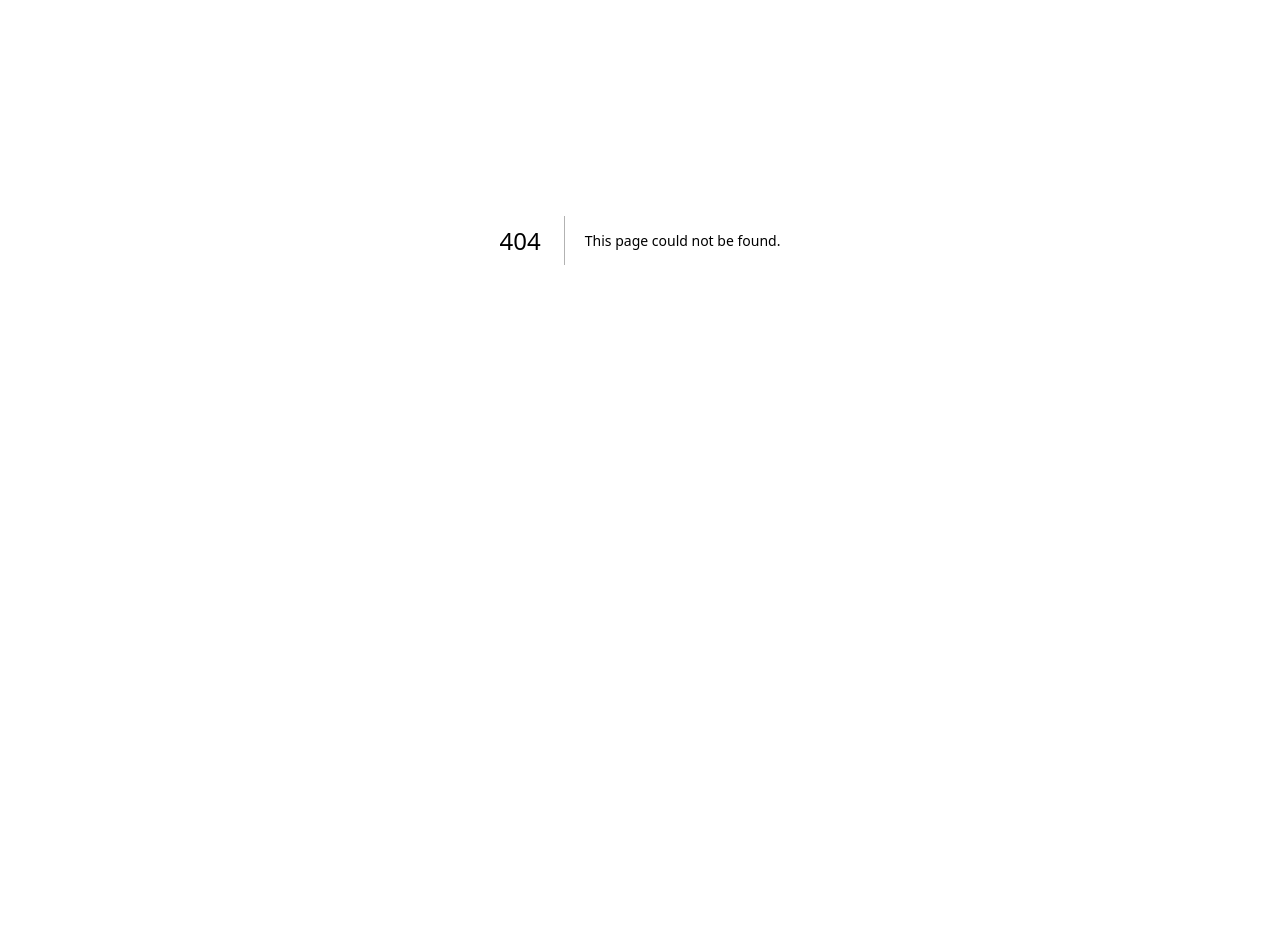
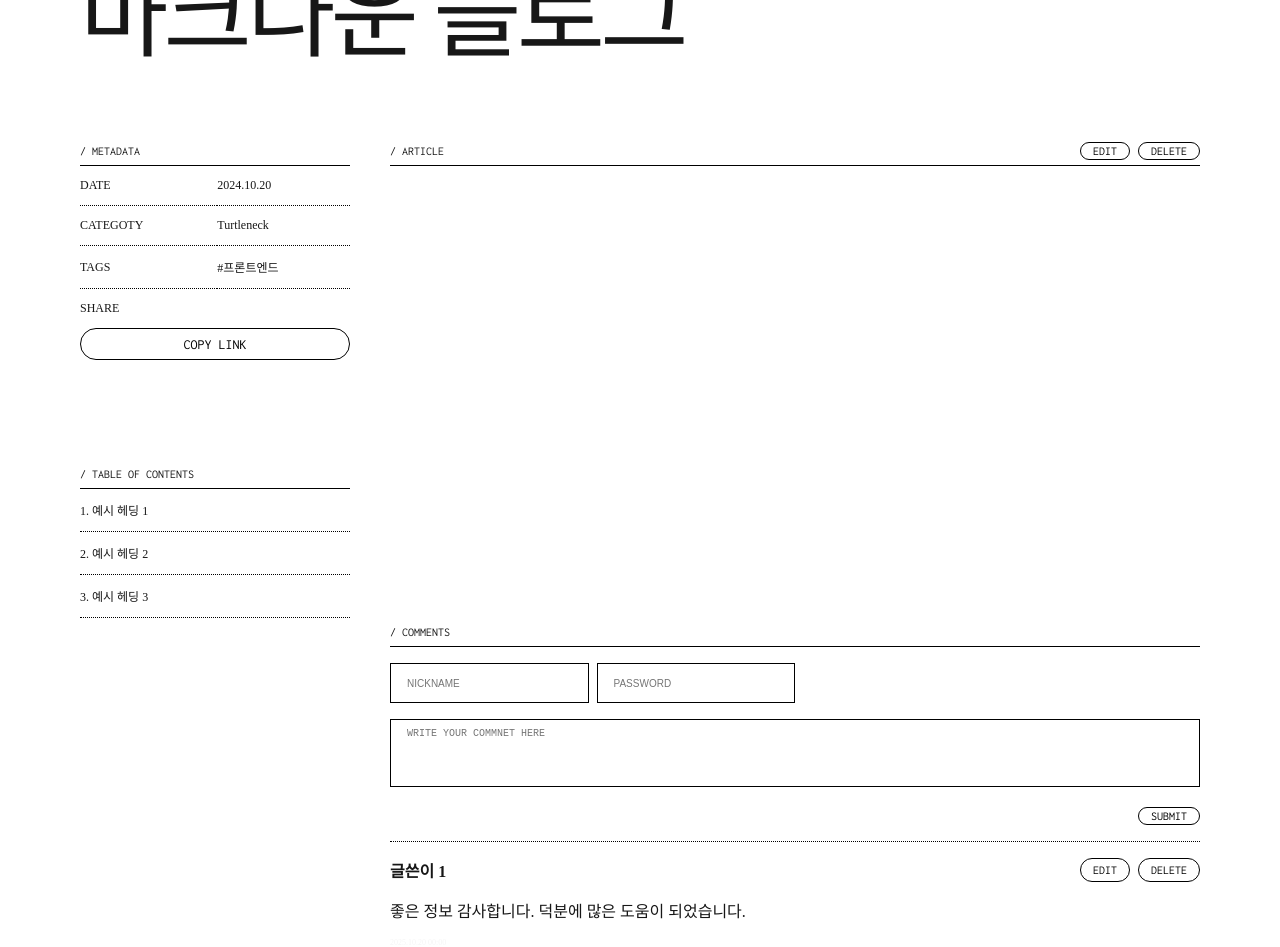
Before and after one commit to prgrms-fe-devcourse/NFE1_2_3_Turtleneck, a Next.js app in the folder client/: page /post in a window 1280 px wide. Before the commit this address had no page. Shown: the part 160-1107 px from the top of the page. Before the commit the page ends 800 px from the top, so only its background shows below. Built offline with nearby package versions, Linux system fonts and the light colour scheme.

Commit message:
:sparkle: Feat: 상세 페이지 레이아웃 화면 구현

```diff
--- /dev/null
+++ b/client/src/app/post/page.jsx
@@ -0,0 +1,113 @@
+import React from 'react';
+import MarkdownIt from 'markdown-it';
+import styles from './post.module.scss';
+
+const md = new MarkdownIt();
+
+const page = () => {
+  return (
+    <div className={styles.post_container}>
+      <header className={styles.header_section}>
+        <button className={styles.btn_back}>[B] BACK</button>
+        <h1 className={styles.post_title}>
+          React와 Next.js로 만드는 마크다운 블로그
+        </h1>
+      </header>
+
+      <aside className={styles.aside_section}>
+        <div className={styles.metadata_section}>
+          <div className={styles.section_name}>/ METADATA</div>
+          <table>
+            <tbody>
+              <tr>
+                <th className={styles.metadata_label}>DATE</th>
+                <td className={styles.metadata_value}>2024.10.20</td>
+              </tr>
+              <tr>
+                <th className={styles.metadata_label}>CATEGOTY</th>
+                <td className={styles.metadata_value}>Turtleneck</td>
+              </tr>
+              <tr>
+                <th className={styles.metadata_label}>TAGS</th>
+                <td className={styles.metadata_value}>#프론트엔드</td>
+              </tr>
+              <tr>
+                <th className={styles.metadata_label}>SHARE</th>
+                <td className={styles.metadata_value}></td>
+              </tr>
+            </tbody>
+          </table>
+          <button className={styles.btn_share_copy}>COPY LINK</button>
+        </div>
+        <div className={styles.toc_section}>
+          <div className={styles.section_name}>/ TABLE OF CONTENTS</div>
+          <ol className={styles.toc_list}>
+            <li className={styles.toc_item}>예시 헤딩 1</li>
+            <li className={styles.toc_item}>예시 헤딩 2</li>
+            <li className={styles.toc_item}>예시 헤딩 3</li>
+          </ol>
+        </div>
+      </aside>
+
+      <div className={styles.article_section}>
+        <div className={styles.article_header}>
+          <div className={styles.section_name}>/ ARTICLE</div>
+          <div className={styles.article_btns}>
+            <button className={styles.btn_edit}>EDIT</button>
+            <button className={styles.btn_delete}>DELETE</button>
+          </div>
+        </div>
+        <article className={styles.article_content}>
+          {/* 더미 마크다운 문서 렌더링 */}
+        </article>
+      </div>
+
+      <div className={styles.comments_section}>
+        <div className={styles.comment_form_header}>
+          <div className={styles.section_name}>/ COMMENTS</div>
+          {/* <button className={styles.btn_post_like}>POST LIKE</button> */}
+        </div>
+        <div className={styles.comment_form}>
+          <div className={styles.commenter_info}>
+            <input
+              type="text"
+              className={styles.input_nickname}
+              placeholder="NICKNAME"
+            />
+            <input
+              type="password"
+              className={styles.input_password}
+              placeholder="PASSWORD"
+            />
+          </div>
+          <textarea
+            type="text"
+            className={styles.input_comment_text}
+            placeholder="WRITE YOUR COMMNET HERE"
+          />
+          <div className={styles.submit_wrapper}>
+            <button className={styles.btn_submit}>SUBMIT</button>
+          </div>
+        </div>
+
+        <div className={styles.comments_list}>
+          <li className={styles.comment_item}>
+            <div className={styles.comment_header}>
+              <p className={styles.comment_nickname}>글쓴이 1</p>
+              <div className={styles.comment_menu}>
+                <button className={styles.btn_edit}>EDIT</button>
+                <button className={styles.btn_delete}>DELETE</button>
+              </div>
+            </div>
+            <p className={styles.comment_content}>
+              좋은 정보 감사합니다. 덕분에 많은 도움이 되었습니다.
+            </p>
+            <p className={styles.comment_date}>2025.10.20 00:00</p>
+          </li>
+        </div>
+      </div>
+    </div>
+  );
+};
+
+export default page;
--- /dev/null
+++ b/client/src/app/post/post.module.scss
@@ -0,0 +1,263 @@
+@import url('https://fonts.googleapis.com/css2?family=Inconsolata:wght@200..900&display=swap');
+
+.post_container {
+    box-sizing: border-box;
+    display: grid;
+    grid-template-areas:
+        'header header'
+        'aside article'
+        'aside article'
+        '. comments';
+    grid-template-columns: 1fr 3fr;
+    gap: 0 40px;
+    padding: 0 80px;
+    list-style-position: inside;
+    font-family: Pretendard;
+}
+
+.header_section {
+    grid-area: header;
+    margin-bottom: 80px;
+}
+
+.btn_back {
+    padding: 4px 8px;
+    margin-bottom: 32px;
+    background-color: #f5f5f5;
+    border: none;
+    font-family: 'Inconsolata', serif;
+    cursor: pointer;
+}
+
+.btn_back:hover,
+.btn_back:focus,
+.btn_back:focus-within {
+    background-color: #2ed3b7;
+}
+
+.post_title {
+    font-size: 96px;
+    font-weight: 500;
+    line-height: 85%;
+    letter-spacing: -4.8px;
+    word-break: keep-all;
+}
+
+.section_name {
+    font-family: 'Inconsolata', serif;
+    font-size: 12px;
+    padding: 8px 0;
+    border-bottom: 1px solid black;
+}
+
+.aside_section {
+    grid-area: aside;
+    font-size: 12px;
+}
+
+.metadata_section {
+    margin-bottom: 100px;
+}
+
+.metadata_section table {
+    width: 100%;
+    border-collapse: collapse;
+    border-spacing: 0;
+}
+
+.metadata_section tr {
+    border-bottom: 0.5px dotted black;
+}
+
+.metadata_section tr:last-child {
+    border-bottom: none;
+}
+
+.metadata_label,
+.metadata_value {
+    padding: 12px 0;
+    text-align: start;
+}
+
+.metadata_label {
+    font-weight: 400;
+}
+
+.btn_share_copy {
+    width: 100%;
+    height: 32px;
+    padding: 8px 0px;
+    border: 1px solid black;
+    border-radius: 1000px;
+    background-color: transparent;
+    font-size: 14px;
+    font-family: 'Inconsolata',serif;
+    cursor: pointer;
+}
+
+.btn_share_copy:hover,
+.btn_share_copy:focus-visible {
+    background-color: #2ed3b7;
+    border-color: #2ed3b7;
+}
+
+.toc_item {
+    border-bottom: 0.5px dotted black;
+    padding: 12px 0;
+}
+
+.article_section {
+    grid-area: article;
+    // background-color: #2ed3b7;
+}
+
+.article_header {
+    display: flex;
+    justify-content: space-between;
+    align-items: center;
+    border-bottom: 1px solid black;
+}
+
+.article_header .section_name {
+    border: none;
+}
+
+.article_btns {
+    display: flex;
+    align-items: flex-start;
+    gap: 8px;
+}
+
+.btn_edit,
+.btn_delete {
+    padding: 2px 12px;
+    background-color: transparent;
+    border: 0.5px solid black;
+    border-radius: 1000px;
+    font-family: 'Inconsolata', serif;
+    font-size: 12px;
+    cursor: pointer;
+}
+
+.btn_edit:hover,
+.btn_edit:focus,
+.btn_delete:hover,
+.btn_delete:focus {
+    background-color: #2ed3b7;
+    border-color: #2ed3b7;
+}
+
+
+
+.comments_section {
+    grid-area: comments;
+}
+
+.comment_form {
+    border-bottom:  0.5px dotted black;
+}
+
+.comment_form input {
+    height: 40px;
+    padding: 0;
+    padding-left: 8px;
+    border: 1px solid black;
+    line-height: 40px;
+    box-sizing: border-box;
+
+  }
+
+.comment_form ::placeholder {
+    padding-left: 8px;
+    height: 20px;
+    line-height: 20px;
+    font-size: 10px;
+}
+
+.commenter_info {
+    margin: 16px 0;
+    display: flex;
+    align-items: center;
+    gap: 8px;
+}
+
+.input_nickname,
+.input_password {
+    width: calc(25% - 4px);
+    padding: 0;
+    border: 1px solid black;
+    height: 20px;
+    line-height: 20px;
+    box-sizing: border-box;
+}
+
+.input_nickname:focus,
+.input_password:focus {
+    outline-color: #2ed3b7;
+}
+
+.input_comment_text {
+    margin-bottom: 16px;
+    width: 100%;
+    height: 68px;
+    border: 1px solid black;
+    resize: none;
+    padding: 4px 8px;
+}
+
+.input_comment_text:focus {
+    outline-color: #2ed3b7;
+    // border: 1px solid #2ed3b7;
+    shape-outside: margin-box;
+}
+
+.submit_wrapper {
+    display: flex;
+    justify-content: flex-end;
+    margin-bottom: 16px;
+}
+
+.btn_submit {
+    padding: 2px 12px;
+    background-color: transparent;
+    border: 0.5px solid black;
+    border-radius: 1000px;
+    font-family: 'Inconsolata', serif;
+    font-size: 12px;
+    cursor: pointer;
+}
+
+.btn_submit:hover,
+.btn_submit:focus-visible {
+    background-color: #2ed3b7;
+    border-color: #2ed3b7;
+}
+
+.comments_list {
+    list-style: none;
+}
+
+.comment_header{
+    margin-top: 16px;
+    display: flex;
+    justify-content: space-between;
+    margin-bottom: 16px;
+}
+
+.comment_nickname {
+    font-weight: 600;
+}
+
+.comment_menu {
+    display: flex;
+    gap: 8px;
+}
+
+.comment_content {
+    margin-bottom: 16px;
+}
+
+.comment_date {
+    font-size: 8px;
+    color: #f5f5f5;
+}
```
